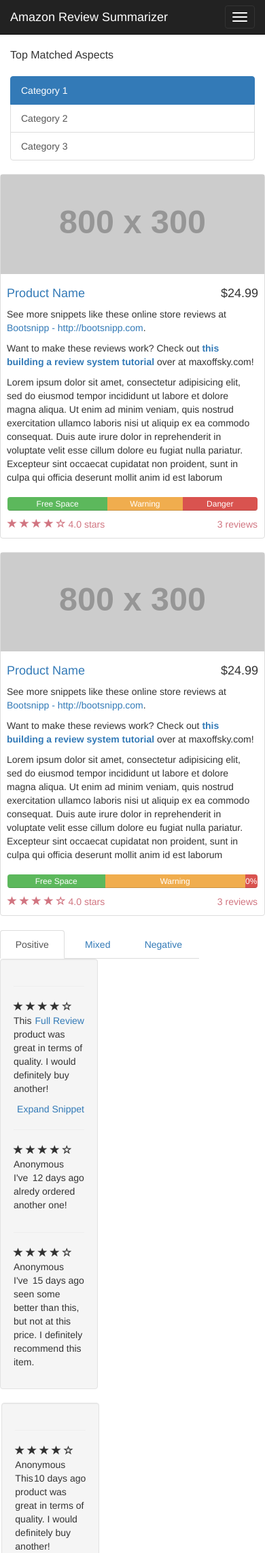
After one commit to alvinthai/amazon_review_summarizer, a Flask app: template app/templates/index.html in a window 390 px wide. The commit adds this page. Shown: the top 2284 px of the page at 68% size. Run offline with Flask 2, Linux system fonts and the light colour scheme; the template is opened without the code that fills it, so the values that code supplies are empty; grey boxes labelled with a size stand in for pictures from a placeholder-image service; parts of the project's set-up code (start-up, migrations or seed data) failed here and were passed over; some libraries are stand-ins or nearby versions.

Commit message:
minor ui tweaks

```diff
--- a/app/templates/app_results.html
+++ b/app/templates/app_results.html
@@ -125,7 +125,7 @@
                     <span class="icon-bar"></span>
                     <span class="icon-bar"></span>
                 </button>
-                <a class="navbar-brand" href="#">Amazon Review Summarizer</a>
+                <a class="navbar-brand" href="/">Amazon Review Summarizer</a>
             </div>
             <!-- Collect the nav links, forms, and other content for toggling -->
             <div class="collapse navbar-collapse" id="bs-example-navbar-collapse-1">
--- a/app/templates/full_review.html
+++ b/app/templates/full_review.html
@@ -54,7 +54,7 @@
                     <span class="icon-bar"></span>
                     <span class="icon-bar"></span>
                 </button>
-                <a class="navbar-brand" href="#">Amazon Review Summarizer</a>
+                <a class="navbar-brand" href="/">Amazon Review Summarizer</a>
             </div>
             <!-- Collect the nav links, forms, and other content for toggling -->
             <div class="collapse navbar-collapse" id="bs-example-navbar-collapse-1">
--- /dev/null
+++ b/app/templates/index.html
@@ -0,0 +1,354 @@
+<!DOCTYPE html>
+<html lang="en">
+
+<head>
+
+    <meta charset="utf-8">
+    <meta http-equiv="X-UA-Compatible" content="IE=edge">
+    <meta name="viewport" content="width=device-width, initial-scale=1">
+    <meta name="description" content="">
+    <meta name="author" content="">
+
+    <title>Shop Item - Start Bootstrap Template</title>
+
+    <!-- Bootstrap Core CSS -->
+    <link href="../static/css/bootstrap.css" rel="stylesheet">
+
+    <!-- Custom CSS -->
+    <link href="../static/css/shop-item.css" rel="stylesheet">
+
+    <!-- HTML5 Shim and Respond.js IE8 support of HTML5 elements and media queries -->
+    <!-- WARNING: Respond.js doesn't work if you view the page via file:// -->
+    <!--[if lt IE 9]>
+        <script src="https://oss.maxcdn.com/libs/html5shiv/3.7.0/html5shiv.js"></script>
+        <script src="https://oss.maxcdn.com/libs/respond.js/1.4.2/respond.min.js"></script>
+    <![endif]-->
+
+</head>
+
+<body>
+
+    <!-- Navigation -->
+    <nav class="navbar navbar-inverse navbar-fixed-top" role="navigation">
+        <div class="container">
+            <!-- Brand and toggle get grouped for better mobile display -->
+            <div class="navbar-header">
+                <button type="button" class="navbar-toggle" data-toggle="collapse" data-target="#bs-example-navbar-collapse-1">
+                    <span class="sr-only">Toggle navigation</span>
+                    <span class="icon-bar"></span>
+                    <span class="icon-bar"></span>
+                    <span class="icon-bar"></span>
+                </button>
+                <a class="navbar-brand" href="#">Amazon Review Summarizer</a>
+            </div>
+            <!-- Collect the nav links, forms, and other content for toggling -->
+            <div class="collapse navbar-collapse" id="bs-example-navbar-collapse-1">
+                <ul class="nav navbar-nav">
+                    <li>
+                        <a href="#">Summarize</a>
+                    </li>
+                    <li>
+                        <a href="#">Compare</a>
+                    </li>
+                    <li>
+                        <a href="#">GitHub</a>
+                    </li>
+                    <li>
+                        <a href="#">Contact</a>
+                    </li>
+                </ul>
+            </div>
+            <!-- /.navbar-collapse -->
+        </div>
+        <!-- /.container -->
+    </nav>
+
+    <!-- Page Content -->
+    <div class="container">
+
+        <div class="row">
+
+            <div class="col-md-3">
+                <p class="lead">Top Matched Aspects</p>
+                <div class="list-group">
+                    <a id="cat1" href="#" class="list-group-item active" onclick="myFunction2('cat1')">Category 1</a>
+                    <a id="cat2" href="#" class="list-group-item" onclick="myFunction2('cat2')">Category 2</a>
+                    <a id="cat3" href="#" class="list-group-item" onclick="myFunction2('cat3')">Category 3</a>
+                </div>
+            </div>
+
+            <div class="col-md-37L">
+
+                <div class="thumbnail">
+                    <img class="img-responsive" src="http://placehold.it/800x300" alt="">
+                    <div class="caption-full">
+                        <h4 class="pull-right">$24.99</h4>
+                        <h4><a href="#">Product Name</a>
+                        </h4>
+                        <p>See more snippets like these online store reviews at <a target="_blank" href="http://bootsnipp.com">Bootsnipp - http://bootsnipp.com</a>.</p>
+                        <p>Want to make these reviews work? Check out
+                            <strong><a href="http://maxoffsky.com/code-blog/laravel-shop-tutorial-1-building-a-review-system/">this building a review system tutorial</a>
+                            </strong>over at maxoffsky.com!</p>
+                        <p>Lorem ipsum dolor sit amet, consectetur adipisicing elit, sed do eiusmod tempor incididunt ut labore et dolore magna aliqua. Ut enim ad minim veniam, quis nostrud exercitation ullamco laboris nisi ut aliquip ex ea commodo consequat. Duis aute irure dolor in reprehenderit in voluptate velit esse cillum dolore eu fugiat nulla pariatur. Excepteur sint occaecat cupidatat non proident, sunt in culpa qui officia deserunt mollit anim id est laborum</p>
+                    </div>
+                    <div class="progress" style="margin:0px 10px 10px 10px">
+                      <div class="progress-bar progress-bar-success" role="progressbar" style="width:40%">
+                        Free Space
+                      </div>
+                      <div class="progress-bar progress-bar-warning" role="progressbar" style="width:30%">
+                        Warning
+                      </div>
+                      <div class="progress-bar progress-bar-danger" role="progressbar" style="width:30%">
+                        Danger
+                      </div>
+                    </div>
+                    <div class="ratings">
+                        <p class="pull-right">3 reviews</p>
+                        <p>
+                            <span class="glyphicon glyphicon-star"></span>
+                            <span class="glyphicon glyphicon-star"></span>
+                            <span class="glyphicon glyphicon-star"></span>
+                            <span class="glyphicon glyphicon-star"></span>
+                            <span class="glyphicon glyphicon-star-empty"></span>
+                            4.0 stars
+                        </p>
+                    </div>
+                </div>
+
+            </div>
+
+            <div class="col-md-37R">
+
+                <div class="thumbnail">
+                    <img class="img-responsive" src="http://placehold.it/800x300" alt="">
+                    <div class="caption-full">
+                        <h4 class="pull-right">$24.99</h4>
+                        <h4><a href="#">Product Name</a>
+                        </h4>
+                        <p>See more snippets like these online store reviews at <a target="_blank" href="http://bootsnipp.com">Bootsnipp - http://bootsnipp.com</a>.</p>
+                        <p>Want to make these reviews work? Check out
+                            <strong><a href="http://maxoffsky.com/code-blog/laravel-shop-tutorial-1-building-a-review-system/">this building a review system tutorial</a>
+                            </strong>over at maxoffsky.com!</p>
+                        <p>Lorem ipsum dolor sit amet, consectetur adipisicing elit, sed do eiusmod tempor incididunt ut labore et dolore magna aliqua. Ut enim ad minim veniam, quis nostrud exercitation ullamco laboris nisi ut aliquip ex ea commodo consequat. Duis aute irure dolor in reprehenderit in voluptate velit esse cillum dolore eu fugiat nulla pariatur. Excepteur sint occaecat cupidatat non proident, sunt in culpa qui officia deserunt mollit anim id est laborum</p>
+                    </div>
+                    <div class="progress" style="margin:0px 10px 10px 10px">
+                      <div class="progress-bar progress-bar-success" role="progressbar" style="width:39%">
+                        Free Space
+                      </div>
+                      <div class="progress-bar progress-bar-warning" role="progressbar" style="width:56%">
+                        Warning
+                      </div>
+                      <div class="progress-bar progress-bar-danger" role="progressbar" style="width:5%">
+                        0%
+                      </div>
+                    </div>
+                    <div class="ratings">
+                        <p class="pull-right">3 reviews</p>
+                        <p>
+                            <span class="glyphicon glyphicon-star"></span>
+                            <span class="glyphicon glyphicon-star"></span>
+                            <span class="glyphicon glyphicon-star"></span>
+                            <span class="glyphicon glyphicon-star"></span>
+                            <span class="glyphicon glyphicon-star-empty"></span>
+                            4.0 stars
+                        </p>
+                    </div>
+                </div>
+
+            </div>
+
+        </div>
+
+    </div>
+
+    <div class="container">
+
+        <div class="row">
+
+            <div class="col-md-3"></div>
+
+            <div class="col-md-75">
+
+                <div class="container" style="padding-right:0px; padding-left:0px">
+                      <ul class="nav nav-tabs" style="width:75%">
+                        <li class="active" style="width:33%; text-align:center"><a data-toggle="tab" href="#home">Positive</a></li>
+                        <li style="width:33%; text-align:center"><a data-toggle="tab" href="#menu1">Mixed</a></li>
+                        <li style="width:33%; text-align:center"><a data-toggle="tab" href="#menu2">Negative</a></li>
+                      </ul>
+
+                      <div class="tab-content">
+                        <div id="home" class="tab-pane fade in active">
+                            <div class="col-md-75" style="width:37.5%; padding-right:0.6%">
+                                <div class="well">
+
+                                    <hr>
+
+                                    <div class="row">
+                                        <div class="col-md-12">
+                                            <span class="glyphicon glyphicon-star"></span>
+                                            <span class="glyphicon glyphicon-star"></span>
+                                            <span class="glyphicon glyphicon-star"></span>
+                                            <span class="glyphicon glyphicon-star"></span>
+                                            <span class="glyphicon glyphicon-star-empty"></span>
+                                            <span class="pull-right">
+                                                <a href="http://www.google.com" style="color:#337ab7">Full Review</a>
+                                            </span>
+                                            <p id="test_review_txt"></p>
+                                            <script>a = ["This product was great in terms of quality. I would definitely buy another!",
+                                                        "This product was great in terms of quality. I would definitely buy another! But it is so damn expensive."];
+                                                    document.getElementById("test_review_txt").innerHTML = a[0]</script>
+                                            <span class="pull-right">
+                                                <a style="color:#337ab7" onclick="myFunction()">Expand Snippet</a>
+                                            </span>
+                                        </div>
+                                    </div>
+
+                                    <hr>
+
+                                    <div class="row">
+                                        <div class="col-md-12">
+                                            <span class="glyphicon glyphicon-star"></span>
+                                            <span class="glyphicon glyphicon-star"></span>
+                                            <span class="glyphicon glyphicon-star"></span>
+                                            <span class="glyphicon glyphicon-star"></span>
+                                            <span class="glyphicon glyphicon-star-empty"></span>
+                                            Anonymous
+                                            <span class="pull-right">12 days ago</span>
+                                            <p>I've alredy ordered another one!</p>
+                                        </div>
+                                    </div>
+
+                                    <hr>
+
+                                    <div class="row">
+                                        <div class="col-md-12">
+                                            <span class="glyphicon glyphicon-star"></span>
+                                            <span class="glyphicon glyphicon-star"></span>
+                                            <span class="glyphicon glyphicon-star"></span>
+                                            <span class="glyphicon glyphicon-star"></span>
+                                            <span class="glyphicon glyphicon-star-empty"></span>
+                                            Anonymous
+                                            <span class="pull-right">15 days ago</span>
+                                            <p>I've seen some better than this, but not at this price. I definitely recommend this item.</p>
+                                        </div>
+                                    </div>
+
+                                </div>
+                            </div>
+                            <div class="col-md-75" style="width:37.5%; padding-left:0.6%">
+                                <div class="well">
+
+                                    <hr>
+
+                                    <div class="row">
+                                        <div class="col-md-12">
+                                            <span class="glyphicon glyphicon-star"></span>
+                                            <span class="glyphicon glyphicon-star"></span>
+                                            <span class="glyphicon glyphicon-star"></span>
+                                            <span class="glyphicon glyphicon-star"></span>
+                                            <span class="glyphicon glyphicon-star-empty"></span>
+                                            Anonymous
+                                            <span class="pull-right">10 days ago</span>
+                                            <p>This product was great in terms of quality. I would definitely buy another!</p>
+                                        </div>
+                                    </div>
+
+                                    <hr>
+
+                                    <div class="row">
+                                        <div class="col-md-12">
+                                            <span class="glyphicon glyphicon-star"></span>
+                                            <span class="glyphicon glyphicon-star"></span>
+                                            <span class="glyphicon glyphicon-star"></span>
+                                            <span class="glyphicon glyphicon-star"></span>
+                                            <span class="glyphicon glyphicon-star-empty"></span>
+                                            Anonymous
+                                            <span class="pull-right">12 days ago</span>
+                                            <p>I've alredy ordered another one!</p>
+                                        </div>
+                                    </div>
+
+                                    <hr>
+
+                                    <div class="row">
+                                        <div class="col-md-12">
+                                            <span class="glyphicon glyphicon-star"></span>
+                                            <span class="glyphicon glyphicon-star"></span>
+                                            <span class="glyphicon glyphicon-star"></span>
+                                            <span class="glyphicon glyphicon-star"></span>
+                                            <span class="glyphicon glyphicon-star-empty"></span>
+                                            Anonymous
+                                            <span class="pull-right">15 days ago</span>
+                                            <p>I've seen some better than this, but not at this price. I definitely recommend this item.</p>
+                                        </div>
+                                    </div>
+
+                                </div>
+                            </div>
+                        </div>
+                        <div id="menu1" class="tab-pane fade">
+                          <h3>Menu 1</h3>
+                          <p>Ut enim ad minim veniam, quis nostrud exercitation ullamco laboris nisi ut aliquip ex ea commodo consequat.</p>
+                        </div>
+                        <div id="menu2" class="tab-pane fade">
+                          <h3>Menu 2</h3>
+                          <p>Sed ut perspiciatis unde omnis iste natus error sit voluptatem accusantium doloremque laudantium, totam rem aperiam.</p>
+                        </div>
+                    </div>
+
+                </div>
+
+            </div>
+
+        </div>
+
+    </div>
+
+    <!-- /.container -->
+
+    <div class="container">
+
+        <hr>
+
+        <!-- Footer -->
+        <footer>
+            <div class="row">
+                <div class="col-lg-12">
+                    <p>Copyright &copy; Your Website 2014</p>
+                </div>
+            </div>
+        </footer>
+
+    </div>
+    <!-- /.container -->
+
+    <!-- jQuery -->
+    <script src="../static/js/jquery.js"></script>
+
+    <!-- Bootstrap Core JavaScript -->
+    <script src="../static/js/bootstrap.min.js"></script>
+
+    <script>
+        function myFunction() {
+            if (document.getElementById("test_review_txt").innerHTML == a[0]) {
+                document.getElementById("test_review_txt").innerHTML = a[1];
+            } else {
+                document.getElementById("test_review_txt").innerHTML = a[0];
+            }
+        }
+    </script>
+
+    <script>
+        function myFunction2(cat) {
+            if (document.getElementById(cat).className == "list-group-item") {
+                document.getElementById("cat1").className = "list-group-item";
+                document.getElementById("cat2").className = "list-group-item";
+                document.getElementById("cat3").className = "list-group-item";
+                document.getElementById(cat).className = "list-group-item active";
+            }
+        }
+    </script>
+
+</body>
+
+</html>
--- a/scripts/summarizer.py
+++ b/scripts/summarizer.py
@@ -132,7 +132,7 @@ def _html_coder(ai, pi, ci, cat, dic, max_txt_len, curr_str):
             curr_str += '''{0}, {1}, {2}, {3})">'''.format(ai, pi, ci, row_i)
             curr_str += '''<p id="asp{0}_prd{1}_{2}_{3}">'''\
                 .format(ai, pi, ci, row_i)
-            curr_str += '{}'.format(frag.strip())
+            curr_str += '{}'.format(frag.strip() + "\t")
             curr_str += '''<p style="float:right">'''
             curr_str += '''<a id="asp{0}_prd{1}_{2}_{3}_snip" '''\
                 .format(ai, pi, ci, row_i)
@@ -142,7 +142,7 @@ def _html_coder(ai, pi, ci, cat, dic, max_txt_len, curr_str):
             curr_str += '''></a></p></p>'''
             curr_str += '</div>'
             curr_str += '</div>'
-            txt_list.append([frag.strip() + "\t", txt])
+            txt_list.append([frag.strip(), txt])
     return curr_str, txt_list
 
 
```
